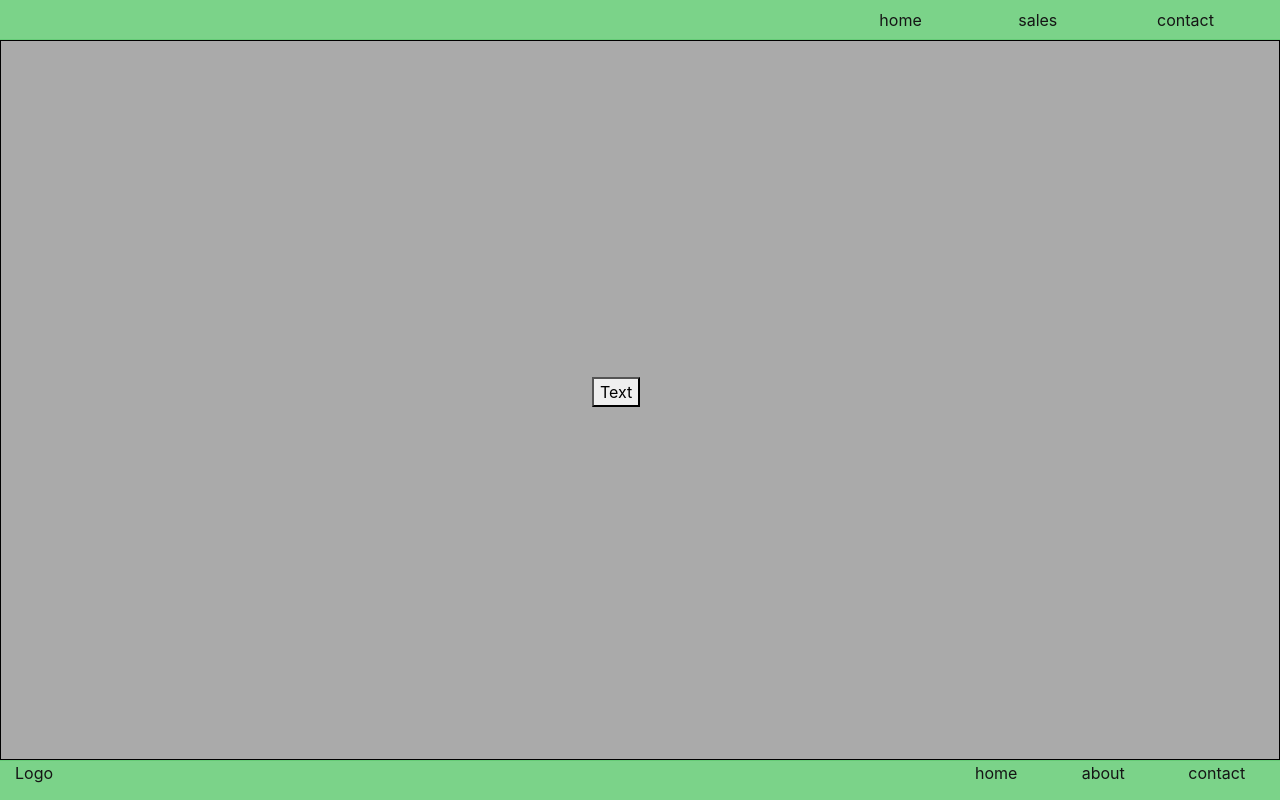
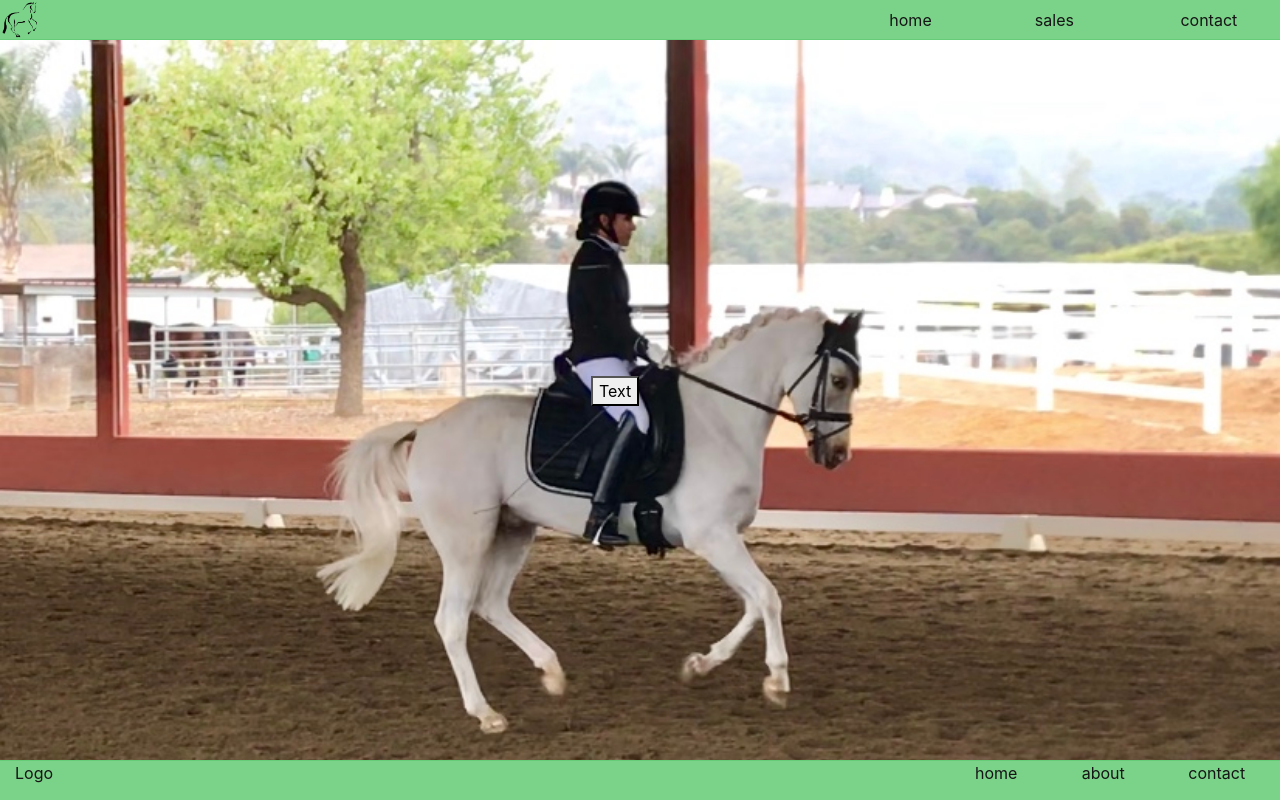
Before and after one commit to Mrdoctorwoody/horse, a website: page index.html in a window 1280 px wide. Drawn offline with nearby package versions, Linux system fonts and the light colour scheme.

Commit message:
added logo to navbar

```diff
--- a/css/styles.css
+++ b/css/styles.css
@@ -1,8 +1,17 @@
 /*universal styles*/
-.nav-bar{
+div.nav-bar{
   border-bottom:1px solid #66cc77;
   height:5vh;
   background-color:#7bd389;
+  padding:0px;
+}
+div.col-md-1.nav-logo-container{
+  padding-left:15px;
+}
+.nav-logo{
+  height:4.9vh;
+  width:auto;
+  margin-right:15px;
 }
 .nav-link{
   color:#151515;
@@ -13,9 +22,11 @@
   text-decoration:underline;
 }
 .hero{
-  border:1px solid black;
   background-color:#aaa;
   height:90vh;
+  background-image:url("../images/mint 3.jpg");
+  background-repeat:no-repeat;
+  background-size:cover;
 }
 .hero-button{
   margin-top:42vh;
@@ -69,7 +80,7 @@ div.odd{
   height:90vh;
 }
 .item-page-image{
-  width:40vw;
+  height:45vh;
   margin-top:4vh;
   margin-left:30vw;
   margin-bottom:2vh;
--- a/index.html
+++ b/index.html
@@ -13,7 +13,13 @@
   <!-- navbar -->
     <div class="row">
       <div class="nav-bar col-md-12">
-        <div class="col-md-4 offset-md-8">
+        <div class="row">
+          <!--logo-->
+          <div class="col-md-1 nav-logo-container">
+            <img class="nav-logo" src="images/logo.png" alt="logo">
+          </div>
+          <!-- links -->
+          <div class="col-md-4 offset-md-7">
             <div class="row">
               <!--navbar items -->
               <div class="col-4">
@@ -22,8 +28,9 @@
               <div class="col-4">
                 <a class="nav-link" href="pages/store.html">sales</a>
               </div>
-            <div class="col-4">
+              <div class="col-3">
                 <a class="nav-link" href="pages/contact.html">contact</a>
+              </div>
             </div>
           </div>
         </div>
--- a/pages/store-content/storeContent.json
+++ b/pages/store-content/storeContent.json
@@ -1 +1 @@
-{"savedStore":[{"name":"matt","desc":"Matt, otherwise known as the Wuhu Island executioner, is a godlike entity that threatens to destroy the Wii Sports Resort &#8482; and must be defeated in the swordplay: showdown gamemode. Only then can Wuhu island know peace.","image":"thumbnail.jpg","element":{}},{"name":"matt","desc":"Matt, otherwise known as the Wuhu Island executioner, is a godlike entity that threatens to destroy the Wii Sports Resort &#8482; and must be defeated in the swordplay: showdown gamemode. Only then can Wuhu island know peace.","image":"thumbnail.jpg","element":{}},{"name":"asewd","desc":"wgrehtr","image":"horse-placeholder.png","element":{}}]}
+{"savedStore":[{"name":"matt","desc":"Matt, otherwise known as the Wuhu Island executioner, is a godlike entity that threatens to destroy the Wii Sports Resort &#8482; and must be defeated in the swordplay: showdown gamemode. Only then can Wuhu island know peace.","image":"thumbnail.jpg","element":{}},{"name":"matt","desc":"Matt, otherwise known as the Wuhu Island executioner, is a godlike entity that threatens to destroy the Wii Sports Resort &#8482; and must be defeated in the swordplay: showdown gamemode. Only then can Wuhu island know pece.","image":"mint 5.jpg","element":{}},{"name":"asewd","desc":"wgrehtr","image":"horse-placeholder.png","element":{}}]}
```
Also changed, not shown: pages/contact.html (+3 -1 lines), images/Mint 1.jpg (added), images/Mint 2.jpg (added), images/Mint 3.jpg (added), images/Mint 4.jpg (added), images/Mint 5.jpg (added), images/Mint 6.jpg (added), images/Mint 7.jpg (added), images/Mint 8.jpg (added), images/PNG_transparency_demonstration_2.png (added), images/logo.jpg (added), images/logo.png (added), 1 other file. Lines whose indentation alone changed are shown as unchanged.
